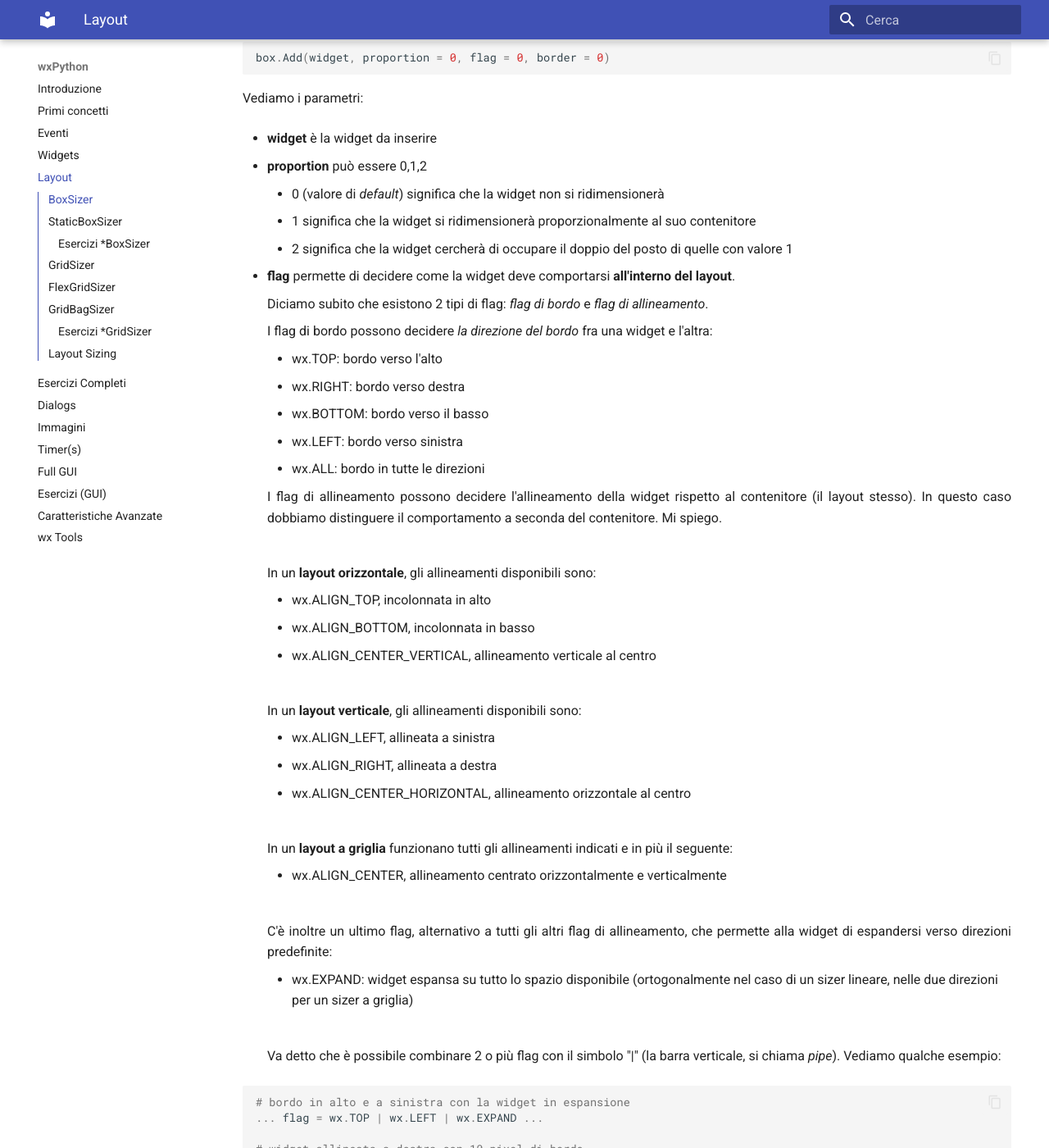
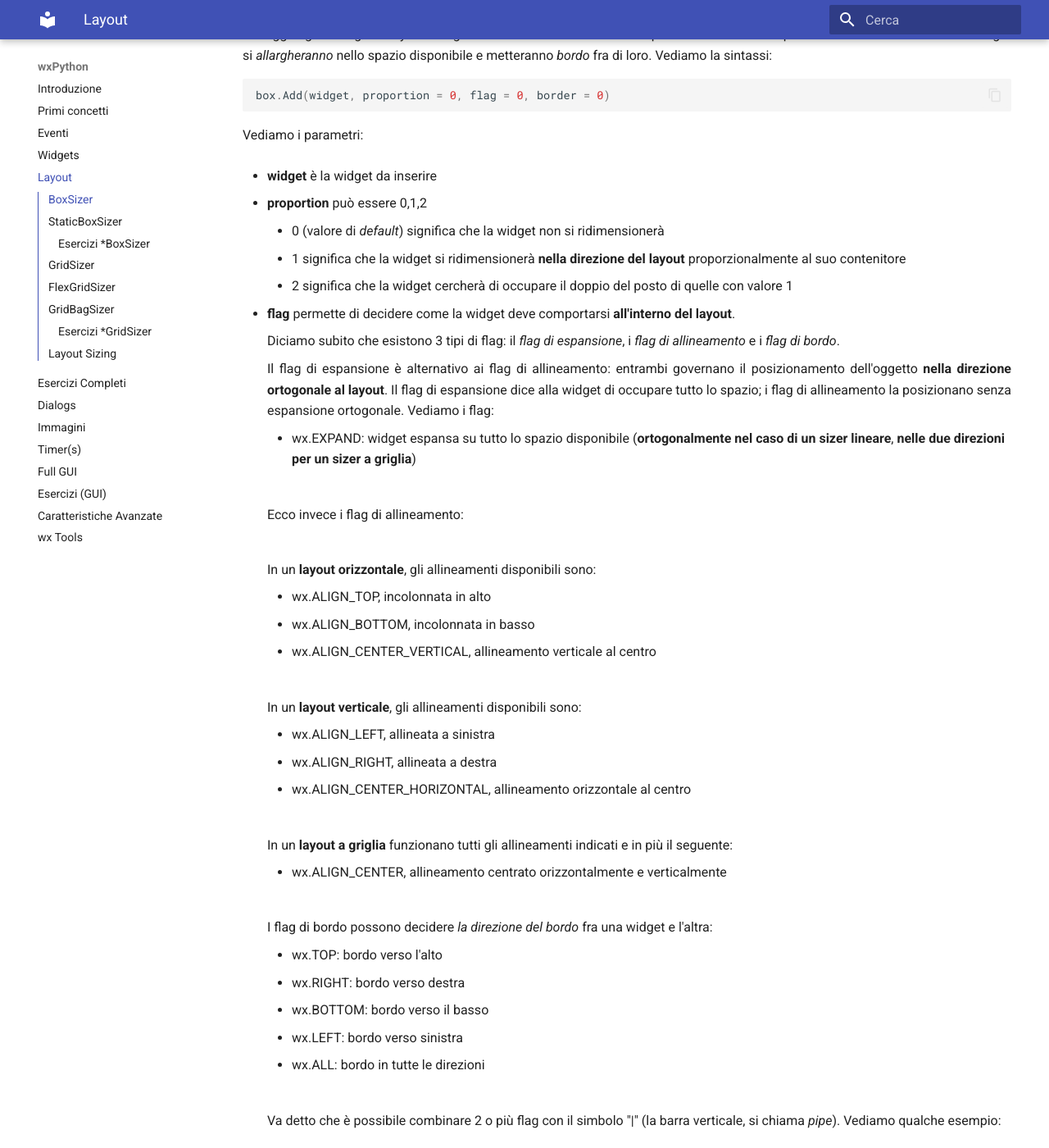
Before and after one commit to adjamhub/pyhandouts, an MkDocs documentation site: the page built from docs/wx/120_layout.md, in a window 1280 px wide and 1400 px high, scrolled down 3088 px. Shown: the whole window at 82% size. Built offline with MkDocs 1.6.1 and Material for MkDocs 9.7.7, drawn with Linux system fonts in a browser that asks for light colours; some of the changed text lies outside the part shown.

Commit message:
Update 120_layout.md

````diff
--- a/docs/wx/120_layout.md
+++ b/docs/wx/120_layout.md
@@ -77,6 +77,7 @@ La libreria wxPython offre i seguenti oggetti per gestire il layout:
 |---------------------|------------------------------------------------------------------|
 | wx.BoxSizer         | Contenitore per una riga (o una colonna) di widget               |
 | wx.StaticBoxSizer   | Come il Box Sizer ma con un contorno evidenziato (una StaticBox) |
+| - - - - - - - - -   | - - - - - - - - - - - - - - - - - - - - - - - - - - - - - - - -  |
 | wx.GridSizer        | Contenitore a tabella per le widget                              |
 | wx.FlexGridSizer    | Contenitore a tabella per le widget con dimensioni variabili     |
 | wx.GridBagSizer     | Contenitore a tabella con spanning                               |
@@ -132,23 +133,22 @@ Vediamo i parametri:
 - **proportion** può essere 0,1,2
 
     * 0 (valore di *default*) significa che la widget non si ridimensionerà
-    * 1 significa che la widget si ridimensionerà proporzionalmente al suo contenitore
+    * 1 significa che la widget si ridimensionerà **nella direzione del layout** proporzionalmente al suo contenitore
     * 2 significa che la widget cercherà di occupare il doppio del posto di quelle con valore 1
 
 - **flag** permette di decidere come la widget deve comportarsi **all'interno del layout**.
 
-    Diciamo subito che esistono 2 tipi di flag: *flag di bordo* e *flag di allineamento*.
+    Diciamo subito che esistono 3 tipi di flag: il *flag di espansione*, i *flag di allineamento* e i *flag di bordo*.
 
-    I flag di bordo possono decidere *la direzione del bordo* fra una widget e l'altra:
+    Il flag di espansione è alternativo ai flag di allineamento: entrambi governano il posizionamento dell'oggetto **nella direzione ortogonale al layout**.
+    Il flag di espansione dice alla widget di occupare tutto lo spazio; i flag di allineamento la posizionano senza espansione ortogonale.
+    Vediamo i flag:
 
-    * wx.TOP: bordo verso l'alto
-    * wx.RIGHT: bordo verso destra
-    * wx.BOTTOM: bordo verso il basso
-    * wx.LEFT: bordo verso sinistra
-    * wx.ALL: bordo in tutte le direzioni
+    * wx.EXPAND: widget espansa su tutto lo spazio disponibile (**ortogonalmente nel caso di un sizer lineare**, **nelle due direzioni per un sizer a griglia**)
 
-    I flag di allineamento possono decidere l'allineamento della widget rispetto al contenitore (il layout stesso).
-    In questo caso dobbiamo distinguere il comportamento a seconda del contenitore. Mi spiego.
+    <br>
+
+    Ecco invece i flag di allineamento:
 
     <br>
 
@@ -174,10 +174,13 @@ Vediamo i parametri:
 
     <br>
 
-    C'è inoltre un ultimo flag, alternativo a tutti gli altri flag di allineamento, che permette alla widget di espandersi verso direzioni
-    predefinite:
+    I flag di bordo possono decidere *la direzione del bordo* fra una widget e l'altra:
 
-    * wx.EXPAND: widget espansa su tutto lo spazio disponibile (ortogonalmente nel caso di un sizer lineare, nelle due direzioni per un sizer a griglia)
+    * wx.TOP: bordo verso l'alto
+    * wx.RIGHT: bordo verso destra
+    * wx.BOTTOM: bordo verso il basso
+    * wx.LEFT: bordo verso sinistra
+    * wx.ALL: bordo in tutte le direzioni
 
     <br>
 
@@ -204,7 +207,16 @@ che nei nostri esempi sarà sempre un pannello, quindi dovrai fare una cosa del
 panel.SetSizer(box)
 ```
 
-Sembra complicato all'inizio, ma guardiamo qualche esempio e avremo tutto chiaro.
+!!! warning "Importante!!!"
+
+    Questa cosa qui sopra di collegare il layout principale al pannello contenitore è molto molto molto molto molto molto importante.
+    Del tipo... **o ti ricordi, o non funziona nulla**.
+
+    Fai tu...
+
+
+Sono tante piccole cose insieme... necessitano di qualche esempio e qualche esercizio per chiarirci le idee.
+
 
 Il prossimo codice crea un layout orizzontale con 2 pulsanti che vogliamo ridimensionarsi con la finestra (quindi *proportion = 1*)
 e con un pochino di bordo in tutte le direzioni.
````
